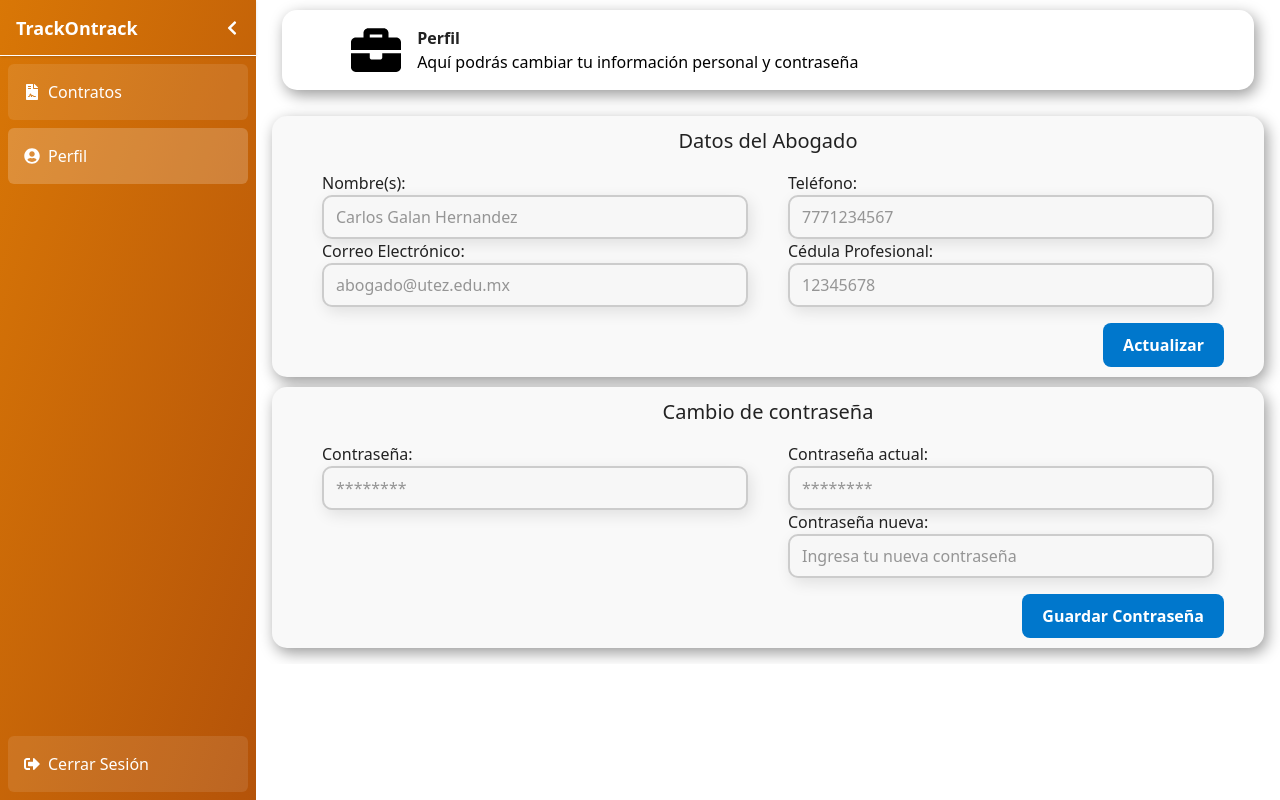
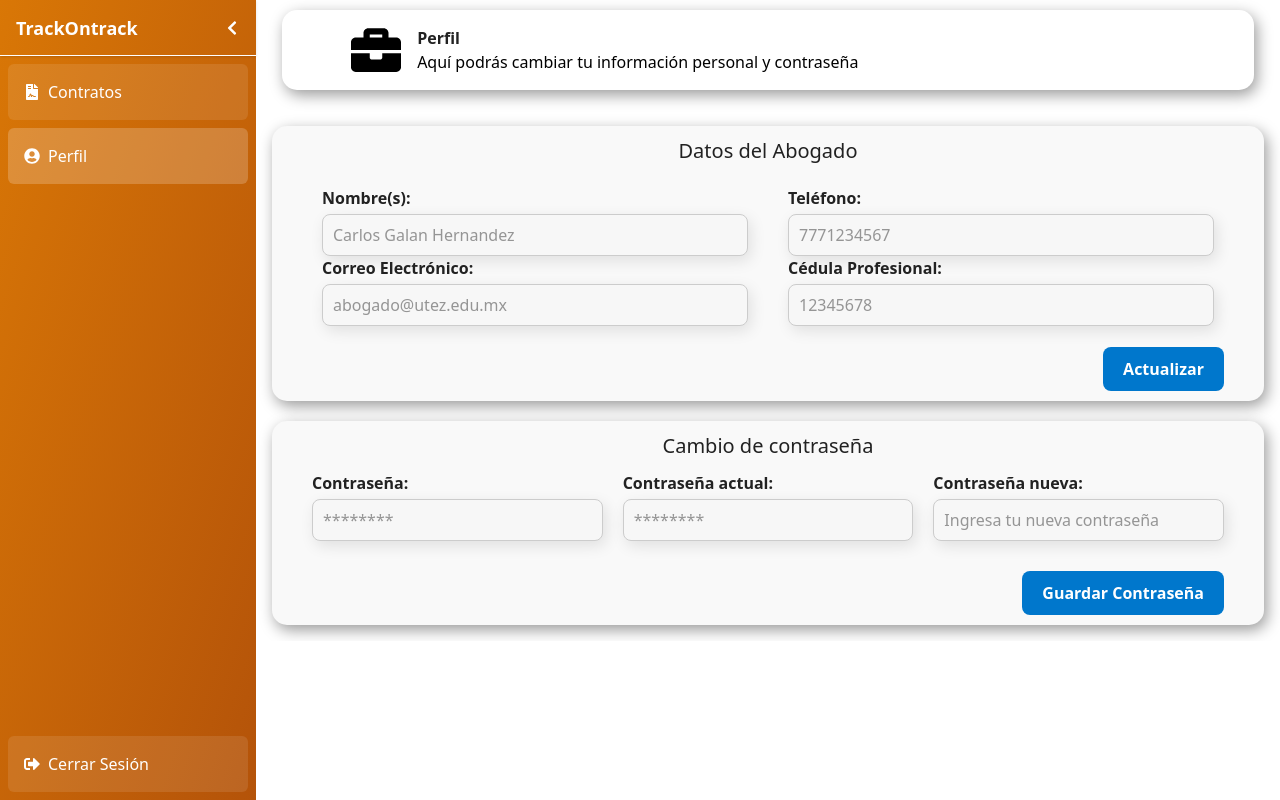
Before and after one commit to Carlos-GH23/Repo-trackontract-DWI, a React (Vite) app in the folder frontend/: page /abogado/profile in a window 1280 px wide. Built offline with nearby package versions, Linux system fonts and the light colour scheme; no server answers.

Commit message:
DWI-337 #comment Div para cambiar contraseña modificado

```diff
--- a/frontend/src/modules/abogado/views/Profile.jsx
+++ b/frontend/src/modules/abogado/views/Profile.jsx
@@ -33,32 +33,31 @@ const ProfileAbo = () => {
           <button className="btn">Actualizar</button>
         </div>
       </div>
-
       <div className="datos">
         <h2 className="titulo">Cambio de contraseña</h2>
-        <div className="contenido">
-          <div className="info">
+
+        <div className="fila-contrasenas">
           <div className="campo">
             <label htmlFor="password">Contraseña:</label>
             <input type="password" id="password" name="password" placeholder="********" />
           </div>
-          </div>
-          <div className="info1">
+
           <div className="campo">
             <label htmlFor="password1">Contraseña actual:</label>
             <input type="password" id="password1" name="password1" placeholder="********" />
           </div>
+
           <div className="campo">
             <label htmlFor="password2">Contraseña nueva:</label>
             <input type="password" id="password2" name="password2" placeholder="Ingresa tu nueva contraseña" />
           </div>
         </div>
-        </div>
 
-        <div className="boton-container">
+        <div className="boton-container1">
           <button className="btn">Guardar Contraseña</button>
         </div>
       </div>
+
     </>
   );
 }
--- a/frontend/src/styles/navbarbo.styles.css
+++ b/frontend/src/styles/navbarbo.styles.css
@@ -33,14 +33,14 @@
     box-shadow: 3px 5px 15px rgba(0, 0, 0, 0.4);
     color: #222;
     font-weight: 500;
-    margin-top: 10px;
+    margin-top: 20px;
     background-color: #f9f9f9;
 }
 
 .titulo {
     text-align: center;
     font-size: 20px;
-    margin-bottom: 5px;
+    margin-bottom: 10px;
 }
 
 .contenido {
@@ -56,7 +56,7 @@
     flex-direction: column;
     padding: 10px;
     border-radius: 10px;
-    margin-bottom: 5px;
+    margin-bottom: 10px;
 }
 
 input {
@@ -96,3 +96,35 @@ input:focus {
   justify-content: flex-end;
   padding-top: 1px;
 }
+
+.boton-container1 {
+  display: flex;
+  justify-content: flex-end;
+  padding-top: 30px;
+}
+
+.fila-contrasenas {
+  display: flex;
+  justify-content: space-between;
+  gap: 20px; /* espacio entre columnas */
+  flex-wrap: wrap; /* por si en pantallas pequeñas quieres que se acomoden abajo */
+}
+
+.campo {
+  display: flex;
+  flex-direction: column;
+  flex: 1;
+  min-width: 200px; /* evita que se hagan demasiado pequeños */
+}
+
+.campo label {
+  font-weight: bold;
+  margin-bottom: 4px;
+}
+
+.campo input {
+  padding: 8px 10px;
+  border: 1px solid #ccc;
+  border-radius: 8px;
+  background-color: #f7f7f7;
+}
```
Lines whose indentation alone changed are shown as unchanged.
